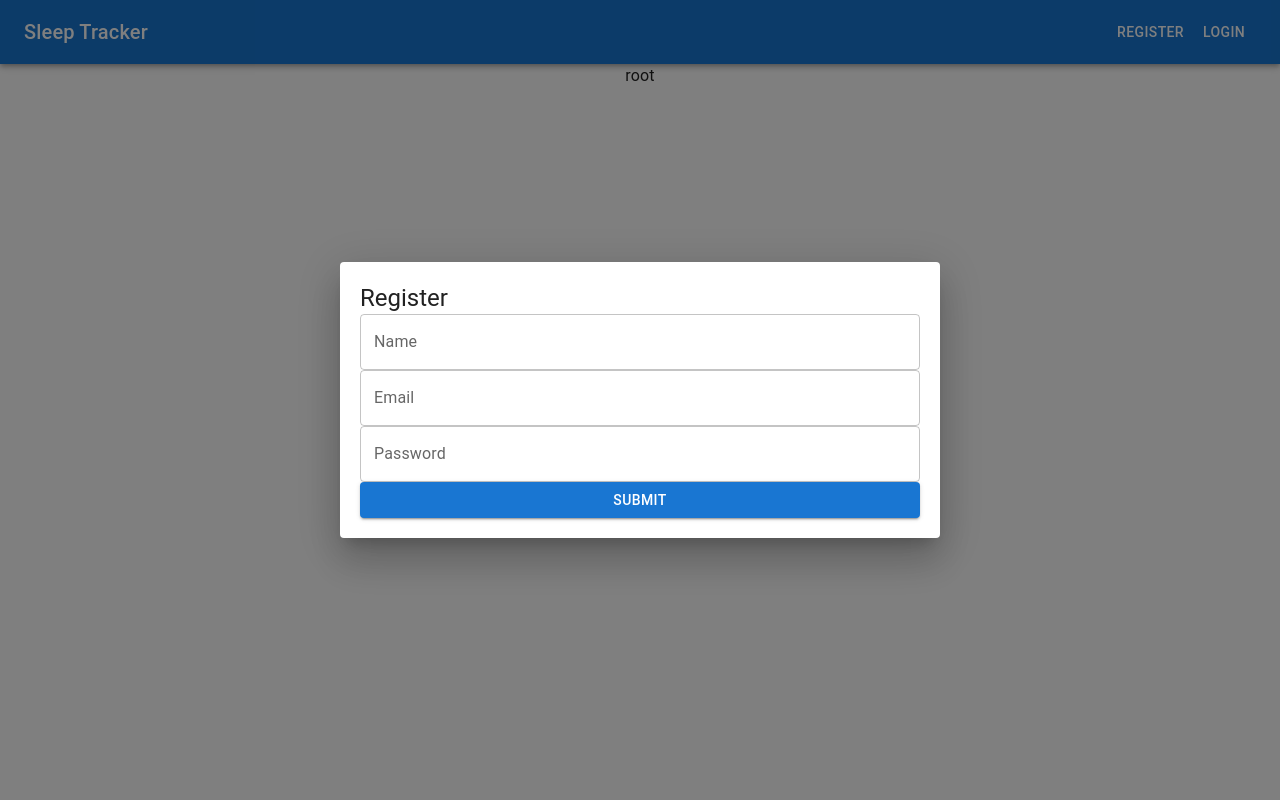
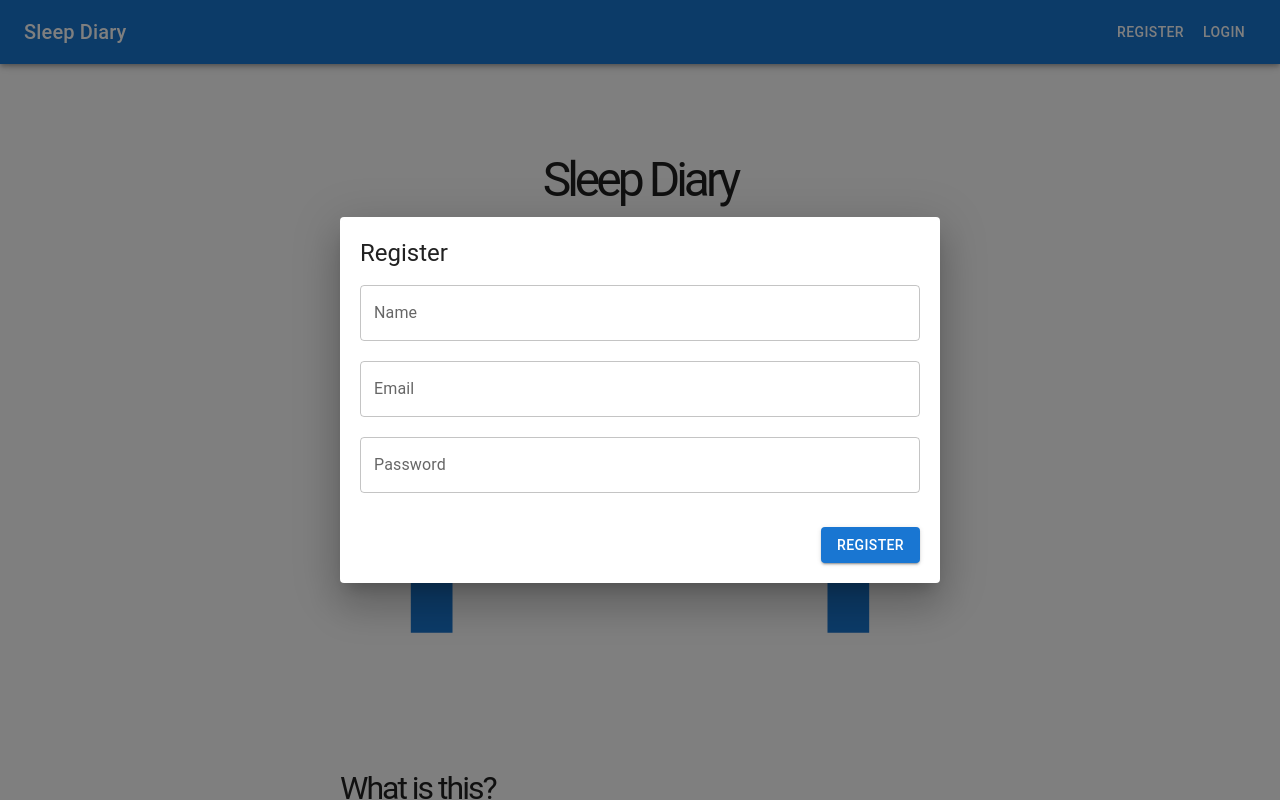
Before and after one commit to floriankuc/rumble-diary, a React (Create React App) app in the folder client/: page / in a window 1280 px wide. Both pictures are taken after a click on the button "REGISTER". Shown: the top 800 px of the page. Built offline with nearby package versions, Linux system fonts and the light colour scheme; no server answers.

Commit message:
feat: chart placeholder null value

```diff
--- a/client/src/components/Form/index.tsx
+++ b/client/src/components/Form/index.tsx
@@ -1,11 +1,10 @@
-import { validate } from '@material-ui/pickers';
 import AddIcon from '@mui/icons-material/Add';
 import DeleteIcon from '@mui/icons-material/Delete';
 import { Button, Checkbox, Divider, Typography } from '@mui/material';
 // import custom react datepicker overrides
 import FormControlLabel from '@mui/material/FormControlLabel';
 import { FieldArray, Form, Formik, validateYupSchema, yupToFormErrors } from 'formik';
-import React, { ChangeEvent, ReactNode } from 'react';
+import React, { ReactNode } from 'react';
 import 'react-datepicker/dist/react-datepicker.css';
 import { NightAndFormProps } from '../../containers/AddForm';
 import { Night } from '../../entities/Night';
--- a/client/src/components/Login/index.tsx
+++ b/client/src/components/Login/index.tsx
@@ -5,6 +5,24 @@ import Button from '@mui/material/Button';
 import TextField from '@mui/material/TextField';
 import { makeStyles } from '@mui/styles';
 import { Typography } from '@mui/material';
+
+const useStyles = makeStyles({
+  formContainer: {
+    display: 'flex',
+    flexDirection: 'column',
+    '& .MuiFormControl-root': {
+      marginBottom: 20,
+    },
+  },
+  button: {
+    alignSelf: 'end',
+  },
+  errorMsg: {
+    color: '#DD0000',
+    marginBottom: 14,
+    fontSize: '.75rem',
+  },
+});
 
 export interface LoginProps {
   handleSubmit: (values: any) => void;
@@ -17,6 +35,8 @@ const validationSchema = yup.object({
 });
 
 const Login = (props: LoginProps) => {
+  const classes = useStyles();
+
   const formik = useFormik({
     initialValues: {
       email: '',
@@ -30,13 +50,10 @@ const Login = (props: LoginProps) => {
 
   return (
     <div>
-      <Typography
-        variant="h5"
-        // className={classes.loginHeadline}
-      >
+      <Typography variant="h5" sx={{ mb: 2 }}>
         Login
       </Typography>
-      <form onSubmit={formik.handleSubmit}>
+      <form onSubmit={formik.handleSubmit} className={classes.formContainer}>
         <TextField
           fullWidth
           id="email"
@@ -47,7 +64,6 @@ const Login = (props: LoginProps) => {
           error={formik.touched.email && Boolean(formik.errors.email)}
           helperText={formik.touched.email && formik.errors.email}
           variant="outlined"
-          // className={classes.textfield}
         />
         <TextField
           fullWidth
@@ -60,16 +76,10 @@ const Login = (props: LoginProps) => {
           error={formik.touched.password && Boolean(formik.errors.password)}
           helperText={formik.touched.password && formik.errors.password}
           variant="outlined"
-          // className={classes.textfield}
         />
-        <Typography
-        // className={classes.errorMsg}
-        >
-          {props.msg}
-        </Typography>
-
-        <Button color="primary" variant="contained" fullWidth type="submit">
-          Submit
+        <Typography className={classes.errorMsg}>{props.msg}</Typography>
+        <Button color="primary" variant="contained" type="submit" className={classes.button} disabled={!formik.isValid}>
+          Login
         </Button>
       </form>
     </div>
--- a/client/src/components/Navbar/index.tsx
+++ b/client/src/components/Navbar/index.tsx
@@ -3,7 +3,9 @@ import { AppBar, IconButton, Toolbar, Typography } from '@mui/material';
 import Button from '@mui/material/Button';
 import { Box } from '@mui/system';
 import React from 'react';
-
+import LogoutIcon from '@mui/icons-material/Logout';
+import BarChartIcon from '@mui/icons-material/BarChart';
+import AddIcon from '@mui/icons-material/Add';
 export interface NavbarProps {
   isAuthenticated: boolean;
   toggleSidebar: () => void;
@@ -23,8 +25,18 @@ const Navbar = (props: NavbarProps) => {
             </IconButton>
           )}
           <Typography variant="h6" component="div" sx={{ flexGrow: 1 }}>
-            Sleep Tracker
+            Sleep Diary
           </Typography>
+          {props.isAuthenticated && (
+            <Button color="inherit" onClick={props.navigateToLogin} startIcon={<AddIcon />}>
+              New entry
+            </Button>
+          )}
+          {props.isAuthenticated && (
+            <Button color="inherit" onClick={props.navigateToLogin} startIcon={<BarChartIcon />}>
+              Diary
+            </Button>
+          )}
           {!props.isAuthenticated && (
             <Button color="inherit" onClick={props.navigateToRegister}>
               Register
@@ -36,7 +48,7 @@ const Navbar = (props: NavbarProps) => {
             </Button>
           )}
           {props.isAuthenticated && (
-            <Button color="inherit" onClick={props.logout}>
+            <Button color="inherit" onClick={props.logout} startIcon={<LogoutIcon />}>
               Logout
             </Button>
           )}
--- a/client/src/components/Register/index.tsx
+++ b/client/src/components/Register/index.tsx
@@ -1,11 +1,27 @@
-import React, { useState, useCallback, useEffect, ReactNode } from 'react';
-import { connect } from 'react-redux';
+import { TextField, Typography } from '@mui/material';
+import Button from '@mui/material/Button';
 import { makeStyles } from '@mui/styles';
 import { useFormik } from 'formik';
+import React, { ReactNode } from 'react';
 import * as yup from 'yup';
-import { useHistory } from 'react-router';
-import { TextField, Typography } from '@mui/material';
-import Button from '@mui/material/Button';
+
+const useStyles = makeStyles({
+  formContainer: {
+    display: 'flex',
+    flexDirection: 'column',
+    '& .MuiFormControl-root': {
+      marginBottom: 20,
+    },
+  },
+  button: {
+    alignSelf: 'end',
+  },
+  errorMsg: {
+    color: '#DD0000',
+    marginBottom: 14,
+    fontSize: '.75rem',
+  },
+});
 
 export interface RegisterProps {
   handleSubmit: (values: any) => void;
@@ -19,6 +35,8 @@ const validationSchema = yup.object({
 });
 
 const Register = (props: RegisterProps) => {
+  const classes = useStyles();
+
   const formik = useFormik({
     initialValues: {
       name: '',
@@ -33,13 +51,10 @@ const Register = (props: RegisterProps) => {
 
   return (
     <div>
-      <Typography
-        variant="h5"
-        // className={classes.loginHeadline}
-      >
+      <Typography variant="h5" sx={{ mb: 2 }}>
         Register
       </Typography>
-      <form onSubmit={formik.handleSubmit}>
+      <form onSubmit={formik.handleSubmit} className={classes.formContainer}>
         <TextField
           fullWidth
           id="name"
@@ -50,7 +65,6 @@ const Register = (props: RegisterProps) => {
           error={formik.touched.name && Boolean(formik.errors.name)}
           helperText={formik.touched.name && formik.errors.name}
           variant="outlined"
-          // className={classes.textfield}
         />
         <TextField
           fullWidth
@@ -62,7 +76,6 @@ const Register = (props: RegisterProps) => {
           error={formik.touched.email && Boolean(formik.errors.email)}
           helperText={formik.touched.email && formik.errors.email}
           variant="outlined"
-          // className={classes.textfield}
         />
         <TextField
           fullWidth
@@ -75,15 +88,10 @@ const Register = (props: RegisterProps) => {
           error={formik.touched.password && Boolean(formik.errors.password)}
           helperText={formik.touched.password && formik.errors.password}
           variant="outlined"
-          // className={classes.textfield}
         />
-        <Typography
-        // className={classes.errorMsg}
-        >
-          {props.msg}
-        </Typography>
-        <Button color="primary" variant="contained" fullWidth type="submit">
-          Submit
+        <Typography className={classes.errorMsg}>{props.msg}</Typography>
+        <Button color="primary" variant="contained" type="submit" className={classes.button} disabled={!formik.isValid}>
+          Register
         </Button>
       </form>
     </div>
--- /dev/null
+++ b/client/src/components/Root/index.tsx
@@ -0,0 +1,30 @@
+import React, { ReactElement } from 'react';
+import { Typography } from '@mui/material';
+import HotelIcon from '@mui/icons-material/Hotel';
+
+const Root = (): ReactElement => {
+  return (
+    <div style={{ display: 'flex', flexDirection: 'column', maxWidth: 600 }}>
+      <Typography component="h1" sx={{ textAlign: 'center', fontWeight: 400, fontSize: '3rem', letterSpacing: -4 }}>
+        Sleep Diary
+      </Typography>
+      <HotelIcon sx={{ width: 500, height: 500, color: '#1976d2', alignSelf: 'center' }} />
+      <Typography sx={{ fontWeight: 400, fontSize: '2rem', letterSpacing: -2, mt: 6 }}>What is this?</Typography>
+      <Typography>
+        It's a diary to document your sleep. All commonly known parameters of sleep hygiene are covered. Additionally it is used to document the sleep duration
+        itself by date.
+      </Typography>
+      <Typography sx={{ fontWeight: 400, fontSize: '2rem', letterSpacing: -2, mt: 4 }}>Why is this useful?</Typography>
+      <Typography>
+        There are a number of reasons why one would document their sleep. One might suffer from either insomnia, light or little sleep, have trouble falling
+        asleep or be prone to interruptions during the night.
+      </Typography>
+      <Typography sx={{ mt: 2 }}>
+        Sleep quality is determined by multiple variables. Getting to the bottom of sleeping problems requires examining the sleep environment, sleep hygiene
+        and being mindful of your own condition. This app provides some overall support in serving as a diary for the afore-mentioned parameters and conditions.
+      </Typography>
+    </div>
+  );
+};
+
+export default Root;
--- a/client/src/containers/Login.tsx
+++ b/client/src/containers/Login.tsx
@@ -28,7 +28,7 @@ class LoginModal extends React.Component<LoginModalProps & LoginReduxProps> {
 
   componentDidMount() {
     if (this.props.isAuthenticated) {
-      history.push(APP_ROUTES.start);
+      history.push(APP_ROUTES.diary);
     }
     if (this.props.error.id === 'LOGIN_FAIL') {
       this.setState({ msg: this.props.error.msg.msg });
--- a/client/src/containers/Register.tsx
+++ b/client/src/containers/Register.tsx
@@ -17,26 +17,23 @@ export interface RegisterModalProps {
   clearErrors: () => { type: string };
 }
 class RegisterContainer extends React.Component<RegisterModalProps & RegisterReduxProps> {
-  state = { msg: null };
-
   handleSubmit = (values: RegisterCredentials) => {
     this.props.register({ name: values.name, email: values.email, password: values.password });
-    clearErrors();
   };
 
   componentDidMount() {
     if (this.props.isAuthenticated) {
-      history.push(APP_ROUTES.start);
-    }
-    if (this.props.error.id === 'LOGIN_FAIL') {
-      this.setState({ msg: this.props.error.msg.msg });
-    } else {
-      this.setState({ msg: null });
+      history.push(APP_ROUTES.diary);
     }
   }
 
+  componentWillUnmount() {
+    console.log('register unmounts');
+    clearErrors();
+  }
+
   render() {
-    return <Register handleSubmit={this.handleSubmit} msg={this.state.msg} />;
+    return <Register handleSubmit={this.handleSubmit} msg={this.props.error.id === 'REGISTER_FAIL' && this.props.error.msg.msg} />;
   }
 }
 
--- a/client/src/screens/Main.tsx
+++ b/client/src/screens/Main.tsx
@@ -11,6 +11,7 @@ import { connect, ConnectedProps } from 'react-redux';
 import { sidebarItems } from '../components/Sidebar/sidebarItems';
 import RegisterModal from '../containers/Register';
 import Show from '../containers/EditForm';
+import Root from '../components/Root';
 
 type PropsFromRedux = ConnectedProps<typeof connector>;
 
@@ -28,7 +29,7 @@ const MainScreen = (props: IMain) => {
     <div>
       <AppNavbar />
       <Sidebar actionItems={sidebarItems} />
-      <div style={{ display: 'flex', flexDirection: 'column', alignItems: 'center' }}>
+      <div style={{ display: 'flex', flexDirection: 'column', padding: '80px 0px', alignItems: 'center' }}>
         <Switch>
           {!props.isLoading && !props.isAuthenticated && location.pathname !== '/' && location.pathname !== '/login' && location.pathname !== '/register' && (
             <Redirect to="/" />
@@ -37,7 +38,7 @@ const MainScreen = (props: IMain) => {
           <Route path={APP_ROUTES.add} exact component={ItemModal} />
           <Route path={APP_ROUTES.diary} exact component={List} />
           <Route path={APP_ROUTES.show} exact component={Show} />
-          <Route path={APP_ROUTES.root} component={(): ReactElement => <div>root</div>} />
+          <Route path={APP_ROUTES.root} component={Root} />
         </Switch>
       </div>
       <Switch>
```
Also changed, not shown: client/src/components/Chart/index.tsx (+39 -3 lines).
